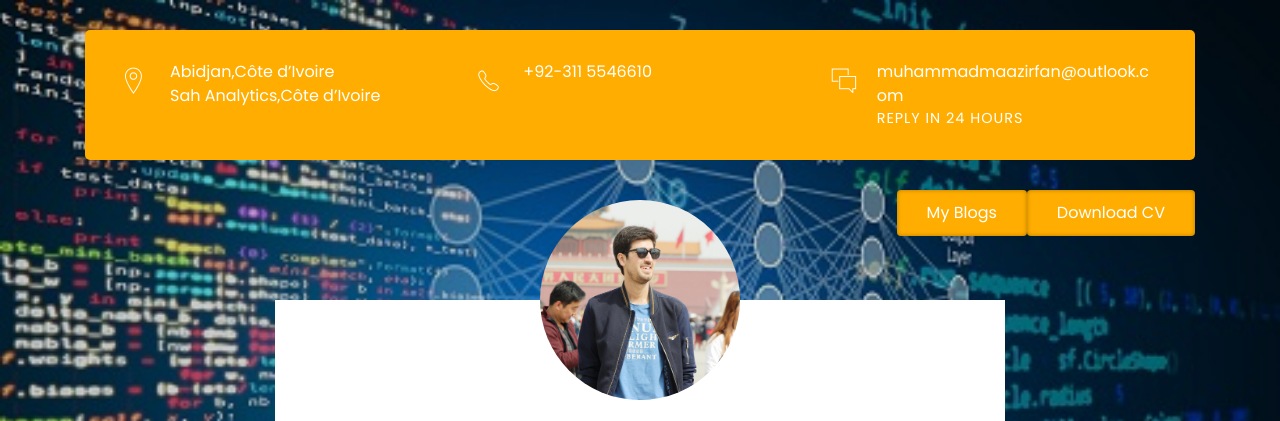
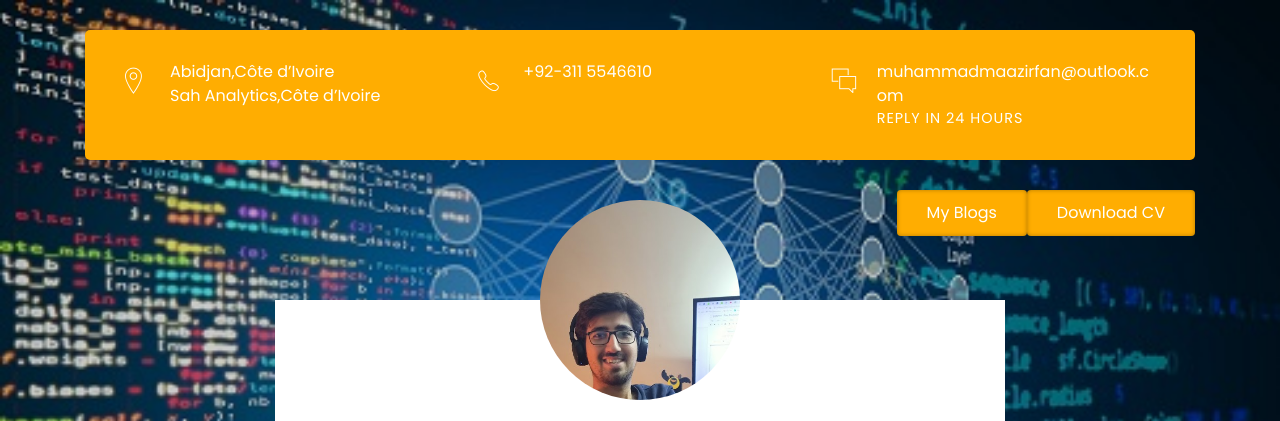
Before and after one commit to maazirfan/me, a plain HTML site: page index.html in a window 1280 px wide. Shown: the top 421 px of the page. Drawn offline with Linux system fonts and the light colour scheme; files whose address does not match are found by name.

Commit message:
Update index.html

```diff
--- a/index.html
+++ b/index.html
@@ -77,7 +77,7 @@
 				<div class="col-md-1 col-lg-2"></div>
 				<div class="col-md-10 col-lg-8">
 					<div class="intro">
-						<div class="profile-img"><img src="images/profile-1-250x250.jpg" alt=""></div>
+						<div class="profile-img"><img src="images/maaz.jpg" alt=""></div>
 						<h2><b>Muhammad Maaz Irfan</b></h2>
 						<h4 class="font-yellow">Data Scientist</h4>
 						<ul class="information margin-tb-30">
```
